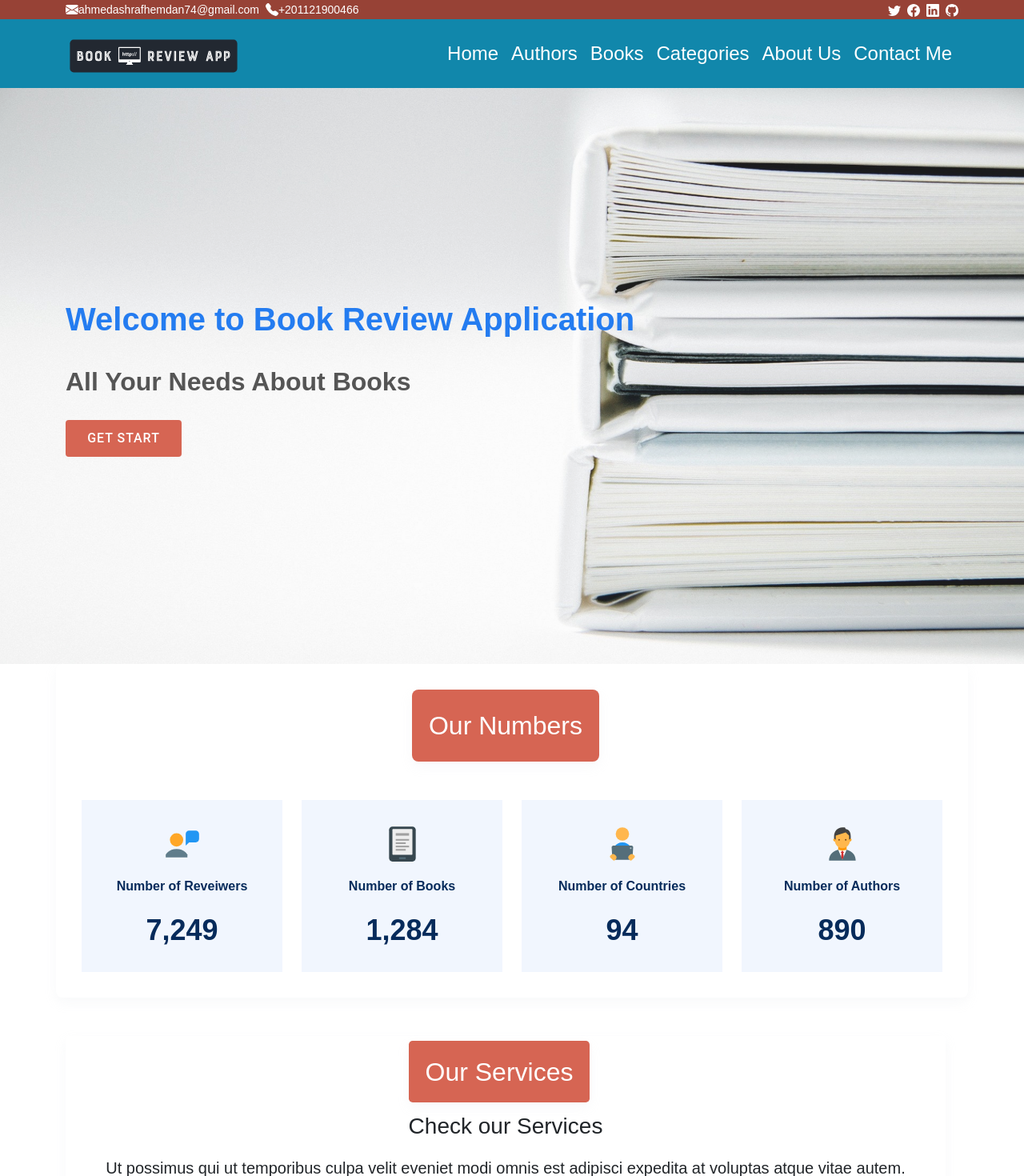
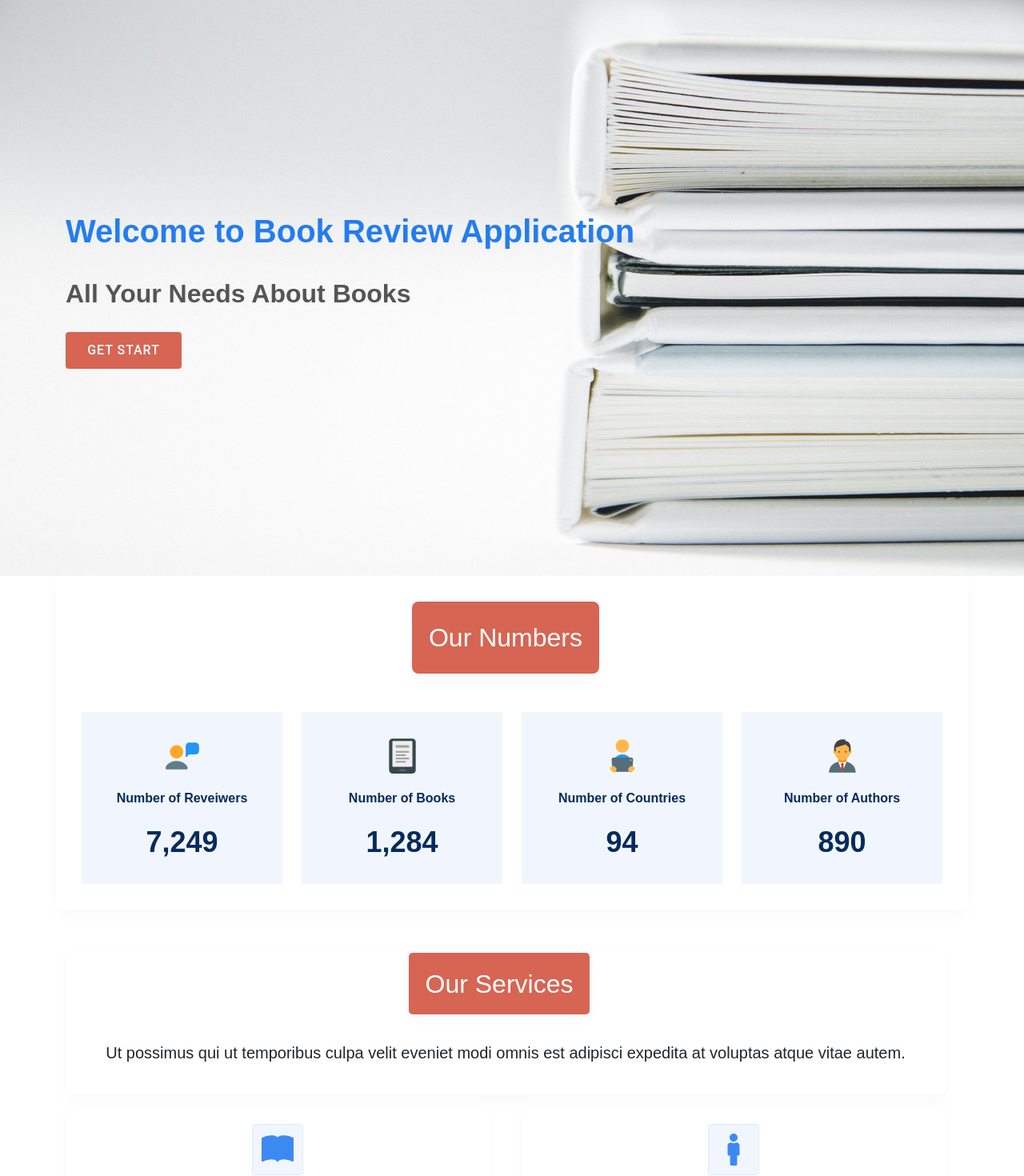
Before and after one commit to hemda74/Book-Review-Front, a Next.js app in the folder app/: page / in a window 1280 px wide. Shown: the top 1470 px of the page at 80% size. Built offline with nearby package versions, Linux system fonts and the light colour scheme.

Commit message:
add layout

```diff
--- a/app/components/Counts.tsx
+++ b/app/components/Counts.tsx
@@ -68,5 +68,4 @@ const Counts = () => {
   </>
   )
 }
-
 export default Counts
--- a/app/components/Footer.tsx
+++ b/app/components/Footer.tsx
@@ -1,8 +1,9 @@
 import React, { Component } from 'react'
 import Image from 'next/image';
+import Link from 'next/link';
 import logo from '../public/logo.svg'
 import {BsFacebook,BsTwitter,BsLinkedin,BsGithub} from 'react-icons/bs';
-// footer Component
+// footer Component design
 const Footer = () => {
   return (
     <footer className='m-0'>
@@ -18,7 +19,7 @@ const Footer = () => {
                         />
                         <p className="mt-4 text-white-50 fs-5">
                             Book Review Application
-                        <br />
+                            <br />
                             All Your Needs About Books
                         </p>
                         <div className="copyright text-white-50">
@@ -27,25 +28,27 @@ const Footer = () => {
                     </div>
                 </div>
                 <div className="col-md-6 col-lg-2 pt-3">
+                    {/* handel links for other pages */}
                     <div className="links">
                         <span className="text-light fs-4">Links</span>
                         <ul className="list-unstyled text-white-50 ln-lg mt-3">
-                            <li><a className={`nav-link text-white-50 fs-5`}href="#">Books</a></li>
-                            <li><a className={`nav-link text-white-50 fs-5`}href="#">Authors</a></li>
-                            <li><a className={`nav-link text-white-50 fs-5`}href="#">Countries</a></li>
-                            <li><a className={`nav-link text-white-50 fs-5`}href="#">Categoires</a></li>
-                            <li><a className={`nav-link text-white-50 fs-5`}href="#">Reviwers</a></li>
+                            <li><Link className={`nav-link text-white-50 fs-5`}href="/books">Books</Link></li>
+                            <li><Link className={`nav-link text-white-50 fs-5`}href="/authors">Authors</Link></li>
+                            <li><Link className={`nav-link text-white-50 fs-5`}href="/countries">Countries</Link></li>
+                            <li><Link className={`nav-link text-white-50 fs-5`}href="/bookcategories">Categoires</Link></li>
                         </ul>
                     </div>
                 </div>
                 <div className="col-md-6 col-lg-2 pt-3">
+                                     {/* handel links for other routes */}
                     <div className="links">
                        <span className="text-light fs-5">About Us</span>
                        <ul className="list-unstyled text-white-50 ln-lg mt-3">
-                            <li><a className={`nav-link text-white-50 fs-5`}href="#">Our Services</a></li>
-                            <li><a className={`nav-link text-white-50 fs-5`}href="#">About Us</a></li>
-                            <li><a className={`nav-link text-white-50 fs-5`}href="#">Our Numbers</a></li>
-                            <li><a className={`nav-link text-white-50 fs-5`}href="#">Contact Us</a></li>
+                        <li> <Link href="/" className={`nav-link  text-white-50 fs-5`} id="link">Home</Link></li>
+                            <li><Link className={`nav-link text-white-50 fs-5`}href="/services" id="link">Our Services</Link></li>
+                            <li><Link className={`nav-link text-white-50 fs-5`}href="/about" id="link">About Us</Link></li>
+                            <li><Link className={`nav-link text-white-50 fs-5`}href="/">Our Numbers</Link></li>
+                            <li><Link className={`nav-link text-white-50 fs-5`}href="/contact">Contact Us</Link></li>
                         </ul>
                     </div>
                 </div>
@@ -60,10 +63,10 @@ const Footer = () => {
                             </p>
                             <a  className=" w-100 "  href=""> <span className='myPrimary p-2 rounded'>ahmedashrafhemdan@gmail.com </span></a>
                             <div className={`d-md-flex align-items-center mt-2`}>
-                                <a href="https://twitter.com/AhmedHemdan72" target="_blank" className="m-3" >< BsTwitter size={25}/></a>
-                                <a href="https://www.facebook.com/profile.php?id=100009361588650" target="_blank" className="m-3">< BsFacebook size={25}/></a>
-                                <a href="https://www.linkedin.com/in/ahmed-hemdan-695408201/" target="_blank" className="m-3"> <BsLinkedin size={25}/></a>
-                                <a href="https://github.com/hemda74" target="_blank" className="m-3"> <BsGithub size={25}/></a>
+                                <Link href="https://twitter.com/AhmedHemdan72" target="_blank" className="m-3" >< BsTwitter size={25}/></Link>
+                                <Link href="https://www.facebook.com/profile.php?id=100009361588650" target="_blank" className="m-3">< BsFacebook size={25}/></Link>
+                                <Link href="https://www.linkedin.com/in/ahmed-hemdan-695408201/" target="_blank" className="m-3"> <BsLinkedin size={25}/></Link>
+                                <Link href="https://github.com/hemda74" target="_blank" className="m-3"> <BsGithub size={25}/></Link>
                             </div>
                         </div>
                     </div>
--- a/app/components/NavBar.tsx
+++ b/app/components/NavBar.tsx
@@ -2,47 +2,51 @@ import React from 'react'
 import styles from '../styles/NavBar.module.css';
 import Image from 'next/image';
 import logo from '../public/logo.svg'
+import Link from 'next/link';
 const NavBar = () => {
   return (
     //design nav
 <>
   <nav className={`navbar  navbar-expand-lg sticky-top  myInfo ${styles.navBar}`}>
     <div className={`container d-flex justify-content-center align-items-center mt-4`}>
-    <a className="navbar-brand fs-1 " href="#"><Image
+      <Link href="/" className="navbar-brand fs-1 ">
+        <Image
             alt="trash icon"
             src={logo}
             width={220}
             height={50}
-                /></a>
+        />
+      </Link>
       <button className="navbar-toggler" type="button" data-bs-toggle="collapse" data-bs-target="#navbarColor01" aria-controls="navbarColor01" aria-expanded="false" aria-label="Toggle navigation">
-      <span className="navbar-toggler-icon"></span>
+        <span className="navbar-toggler-icon">
+        </span>
       </button>
         <div className="collapse navbar-collapse" id="navbarColor01">
           <ul className="navbar-nav ms-auto">
             <li className="nav-item">
-          <a className={`nav-link fs-4 ${styles.navLink}`} href="#">Home</a>
+              <Link href="/" className={`nav-link fs-4 ${styles.navLink}`} id="link">Home</Link>
             </li>
             <li className="nav-item">
-          <a className={`nav-link fs-4 ${styles.navLink}`}href="#">Authors</a>
+            <Link href="/authors" className={`nav-link fs-4 ${styles.navLink}`} id="link">Authors</Link>
             </li>
             <li className="nav-item">
-          <a className={`nav-link fs-4 ${styles.navLink}`} href="#">Books</a>
+            <Link href="/books" className={`nav-link fs-4 ${styles.navLink}`} id="link">Books</Link>
             </li>
             <li className="nav-item">
-          <a className={`nav-link fs-4 ${styles.navLink}`}href="#">Categories</a>
+            <Link href="/bookcategories" className={`nav-link fs-4 ${styles.navLink}`} id="link">Categories</Link>
             </li>
             <li className="nav-item">
-          <a className={`nav-link fs-4 ${styles.navLink}`}href="#">About Us</a>
+            <Link href="/about" className={`nav-link fs-4 ${styles.navLink}`} id="link">About Us</Link>
             </li>
             <li className="nav-item">
-          <a className={`nav-link fs-4 ${styles.navLink}`}href="#">Contact Me</a>
+            <Link href="/contact" className={`nav-link fs-4 ${styles.navLink}`} id="link">Contact Us</Link>
             </li>
           </ul>
         </div>
       </div>
  </nav>
 </>
-  )
+  );
 }
 
 export default NavBar;
--- a/app/components/Services.tsx
+++ b/app/components/Services.tsx
@@ -10,8 +10,7 @@ const Services = () => {
       <div className="container d-felx align-items-center " >
         <div className={`section-title fs-5 ${styles.serviceHead}`}>
           <span className={`text-center fs-2 mt-2 myPrimary ${styles.serviceHead}`}>Our Services</span>
-          <p className='fs-3 mt-4'>Check our <span>Services</span></p>
-          <p>Ut possimus qui ut temporibus culpa velit eveniet modi omnis est adipisci expedita at voluptas atque vitae autem.</p>
+          <p className='mt-5'>Ut possimus qui ut temporibus culpa velit eveniet modi omnis est adipisci expedita at voluptas atque vitae autem.</p>
         </div>
         <div className="row">
           <div className="col-lg-6 col-md-6 d-flex align-items-center">
--- /dev/null
+++ b/app/layout/ViewerLayout.tsx
@@ -0,0 +1,23 @@
+import React from 'react';
+import Footer from '../components/Footer';
+import TopBar from '../components/TopBar';
+import NavBar from '../components/NavBar';
+// decaling an alias for layout childern
+type LayoutProps = {
+  childern: React.ReactNode;
+};
+
+// vieweres Layout.
+const ViewerLayout = ({ childern }: LayoutProps) => {
+  return (
+    <>
+        <TopBar />
+            <NavBar />
+            <main>{childern}</main>
+            <Footer />
+
+    </>
+  );
+};
+
+export default ViewerLayout;
--- a/app/pages/_app.tsx
+++ b/app/pages/_app.tsx
@@ -2,13 +2,32 @@ import '../styles/globals.css'
 import type { AppProps } from 'next/app'
 import 'bootstrap/dist/css/bootstrap.min.css'; // impoting bootstrap.css file
 import '../styles/bootstrapClasses.css'; // impoting customized bootstrap.css file
-import { useEffect } from 'react';
+import ViewerLayout from '../layout/ViewerLayout';
+import { useEffect, ReactElement, ReactNode } from 'react';
+import { NextPage } from 'next';
 
-export default function App({ Component, pageProps }: AppProps) {
+// here we export the alias of next page with layout as optional.
+export type NextPageWithLayout<P = {}, IP = P> = NextPage<P, IP> & {
+  getLayout?: (page: ReactElement) => ReactNode;
+};
+
+// here we are declaring nex page with layout as app props.
+type AppPropsWithLayout = AppProps & {
+  Component: NextPageWithLayout;
+};
+
+export default function App({ Component, pageProps }: AppPropsWithLayout) {
+   // Use the layout defined at the page level, if available.
+   const getLayout = Component.getLayout ?? (page => page);
   // on first render import bootstrapfile.
   useEffect(() => {
+
     require('bootstrap/dist/js/bootstrap.js');
   }, []);
-  return(<>
-  <Component {...pageProps} /></>)
+  return(
+  <>
+
+  {getLayout(<Component {...pageProps} />)}
+
+  </>)
 }
--- a/app/pages/index.tsx
+++ b/app/pages/index.tsx
@@ -20,14 +20,11 @@ export default function Home() {
         <meta name="viewport" content="width=device-width, initial-scale=1" />
         <link rel="icon" href="/favicon.ico" />
   </Head>
-  <TopBar />
-  <NavBar />
   <LandSection/>
   <Counts/>
   <Services/>
-   <About/>
-   <Contact />
-   <Footer />
+  <About/>
+  <Contact />
     </>
   )
 }
```
Also changed, not shown: app/components/TopBar.tsx (+6 -3 lines), app/pages/authors/index.tsx (added, +9 -0 lines), app/pages/bookcategories/index.tsx (added, +9 -0 lines). Lines whose indentation alone changed are shown as unchanged.
